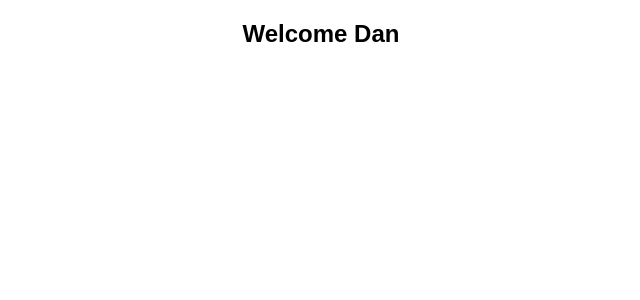
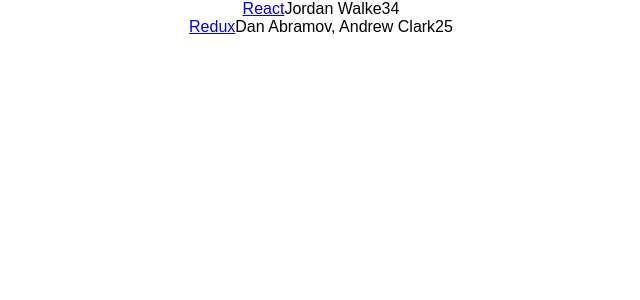
Before and after one commit to b1tst0rm/reactapp, a React (Create React App) app: page / in a window 1280 px wide. Shown: the top 300 px of the page, without its empty margins (319-959 px from the left). Built offline with nearby package versions, Linux system fonts and the light colour scheme.

Commit message:
arrow functions and ES6 js in React components

```diff
--- a/src/App.js
+++ b/src/App.js
@@ -1,12 +1,39 @@
 import React, { Component } from 'react';
 import './App.css';
 
+const list = [
+    {
+        title: 'React',
+        url: 'https://facebook.github.io/react/',
+        author: 'Jordan Walke',
+        num_comments: 3,
+        points: 4,
+        objectID: 0,
+    },
+    {
+        title: 'Redux',
+        url: 'https://github.com/reactjs/redux/',
+        author: 'Dan Abramov, Andrew Clark',
+        num_comments: 2,
+        points: 5,
+        objectID: 1,
+    },
+];
+
 class App extends Component {
     render() {
-        const testVar = " Dan";
         return (
             <div className="App">
-                <h2>Welcome{testVar}</h2>
+                {list.map(item => // demonstrates ES6 condensed arrow function
+                    <div key={item.objectID}>
+                        <span>
+                            <a href={item.url}>{item.title}</a>
+                        </span>
+                        <span>{item.author}</span>
+                        <span>{item.num_comments}</span>
+                        <span>{item.points}</span>
+                    </div>
+                )}
             </div>
         );
     }
```
Also changed, not shown: 1 other file (tests, documents, lock files or other folders).
